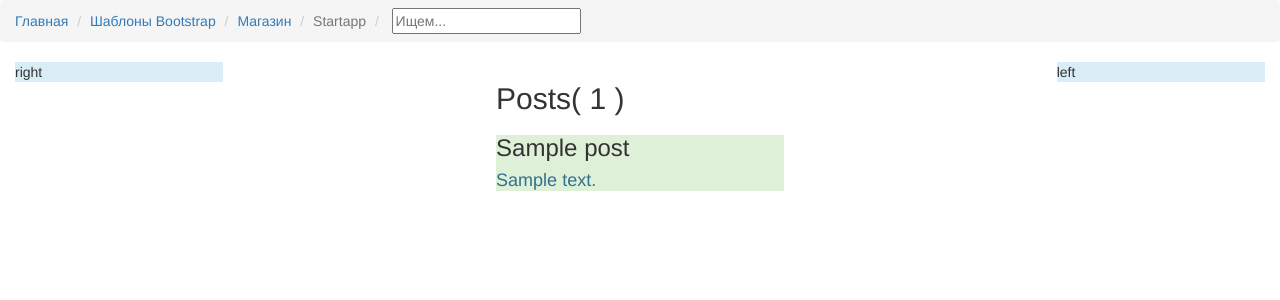
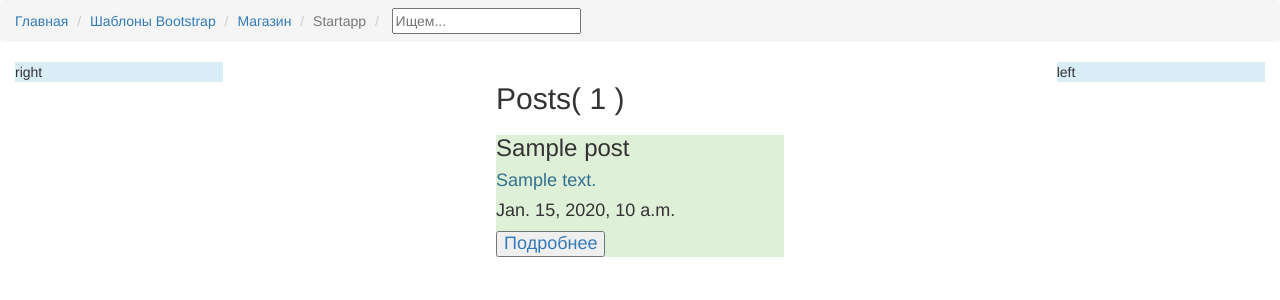
Before and after one commit to SpaikerZ/django, a Django app: template Postik/templates/Postik/see.html in a window 1280 px wide. Shown: the top 300 px of the page. Run offline with Django 3.2, Linux system fonts and the light colour scheme; the template is opened without the code that fills it: most values are stand-ins (such as "Sample title", 1, 10 or a date in 2020); some libraries are stand-ins or nearby versions.

Commit message:
0.0.11.4(Postik DatePost)

```diff
--- a/Postik/forms.py
+++ b/Postik/forms.py
@@ -7,7 +7,7 @@ class postform(forms.ModelForm):
 
     class Meta:
 
-        fields = ('NamePost', 'TextPost', 'ConfirmId' )
+        fields = ('NamePost', 'TextPost', 'ConfirmId' , 'DatePost')
         model = postmodel
 
 
--- a/Postik/models.py
+++ b/Postik/models.py
@@ -1,12 +1,14 @@
 from django.db import models
-
-
+from django.utils.timezone import now
+import datetime
+from datetime import datetime
 
 # Create your models here.
 class postmodel(models.Model):
     NamePost = models.CharField(max_length = 100)
     TextPost = models.CharField(max_length = 2000)
     ConfirmId = models.CharField(max_length = 15)
+    DatePost = models.DateTimeField(default=datetime.now, blank=True)
 
     def __str__(self):
         return self.ConfirmId
--- a/Postik/templates/Postik/see.html
+++ b/Postik/templates/Postik/see.html
@@ -10,7 +10,9 @@
         <div class='bg-success'>
             <p>
                 <h3 class="text-dark">{{ i.NamePost }}</h3>
-                <h4 class="text-info">{{ i.TextPost }}</h4>
+                <h4 class="text-info">{{ i.TextPost | truncatechars:"20" }}</h4>
+                <h4>{{ i.DatePost }}</h4>
+                <h4 class="text-succes"><a href="detail/"><button>Подробнее</button></a></h4>
             </p>
 
         </div>
```
Also changed, not shown: Postik/migrations/0003_postmodel_datepost.py (added), db.sqlite3.
